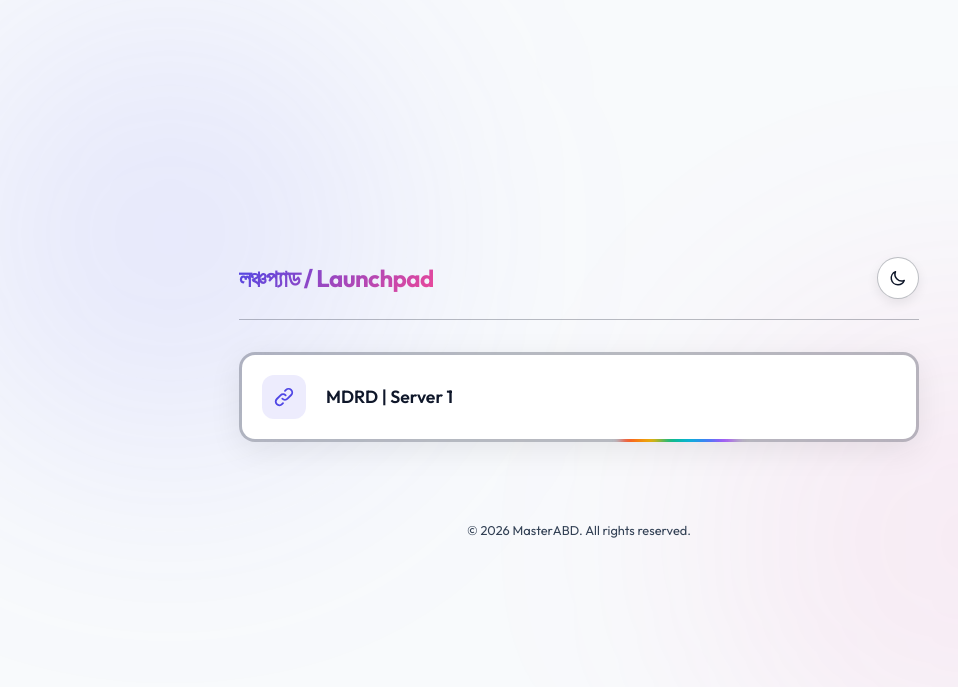
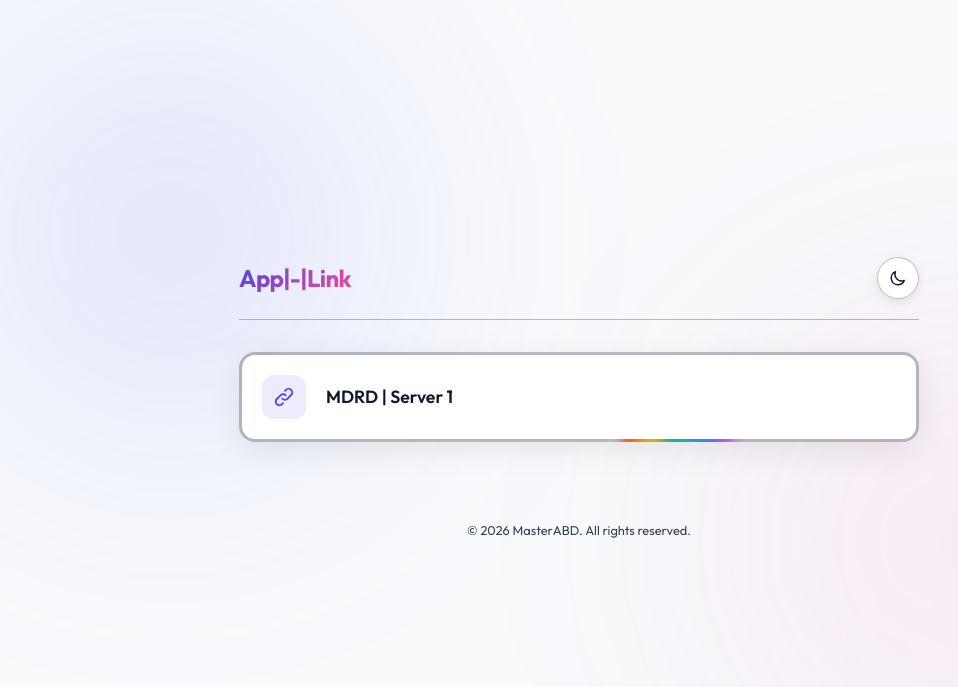
Before and after one commit to arnq-abd/applink___ok, a plain HTML site: page index.html in a window 1280 px wide. Shown: the part 3-690 px from the top of the page, without its empty margins (61-1019 px from the left). Drawn offline with Linux system fonts and the light colour scheme; no server answers.

Commit message:
Logo-Tittle

```diff
--- a/index.html
+++ b/index.html
@@ -26,7 +26,7 @@
     <div class="container">
         <!-- Header Controls -->
         <header class="header-controls">
-            <h1 class="logo-title">লঞ্চপ্যাড / Launchpad</h1>
+            <h1 class="logo-title">App|-|Link</h1>
             <div class="control-actions">
                 <!-- Editor Mode Toggle -->
                 <button id="editor-toggle" class="control-btn-text hidden" aria-label="Toggle Editor Mode">
@@ -69,7 +69,8 @@
                 </button>
                 <button id="export-json-btn" class="export-btn">
                     <svg xmlns="http://www.w3.org/2000/svg" fill="none" viewBox="0 0 24 24" stroke="currentColor">
-                        <path stroke-linecap="round" stroke-linejoin="round" stroke-width="2" d="M8 5H6a2 2 0 00-2 2v12a2 2 0 002 2h10a2 2 0 002-2v-1M8 5a2 2 0 002 2h2a2 2 0 002-2M8 5a2 2 0 012-2h2a2 2 0 012 2m0 0h2a2 2 0 012 2v3m2 4H10m0 0l3-3m-3 3l3 3" />
+                        <path stroke-linecap="round" stroke-linejoin="round" stroke-width="2"
+                            d="M8 5H6a2 2 0 00-2 2v12a2 2 0 002 2h10a2 2 0 002-2v-1M8 5a2 2 0 002 2h2a2 2 0 002-2M8 5a2 2 0 012-2h2a2 2 0 012 2m0 0h2a2 2 0 012 2v3m2 4H10m0 0l3-3m-3 3l3 3" />
                     </svg>
                     <span>কনফিগারেশন কপি করুন / Copy JSON Config</span>
                 </button>
@@ -128,7 +129,8 @@
             <form id="password-form">
                 <div class="form-group">
                     <label for="password-input">Personal Access Token (PAT)</label>
-                    <input type="password" id="password-input" required placeholder="ghp_xxxxxxxxxxxxxxxxxxxxxxxxxxxxxxxxxxxx">
+                    <input type="password" id="password-input" required
+                        placeholder="ghp_xxxxxxxxxxxxxxxxxxxxxxxxxxxxxxxxxxxx">
                     <span id="password-error" class="hidden"
                         style="color: var(--danger); font-size: 0.85rem; margin-top: 0.25rem; display: block;">ভুল
                         টোকেন বা নেটওয়ার্ক এরর! আবার চেষ্টা করুন।</span>
```
